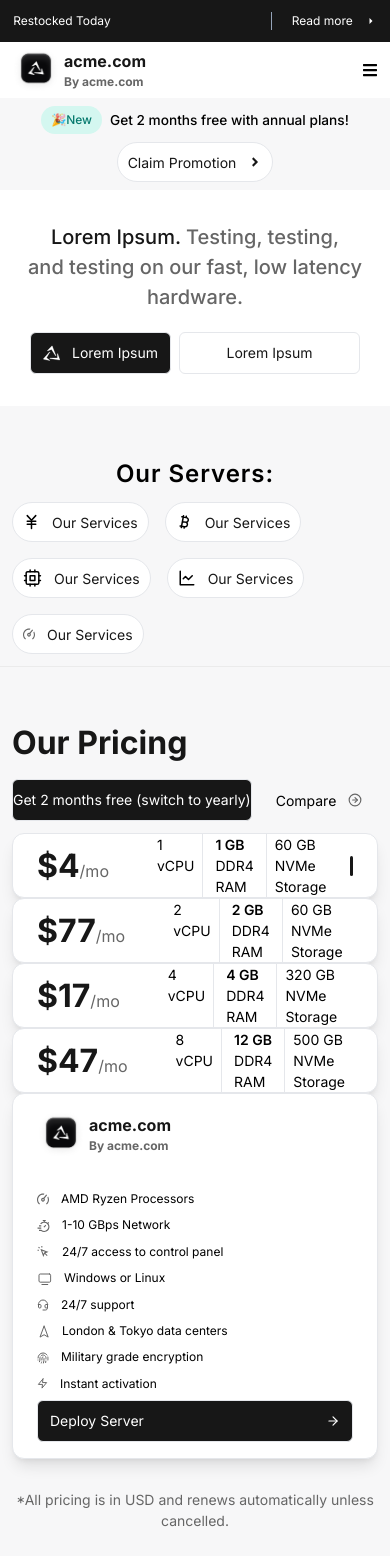
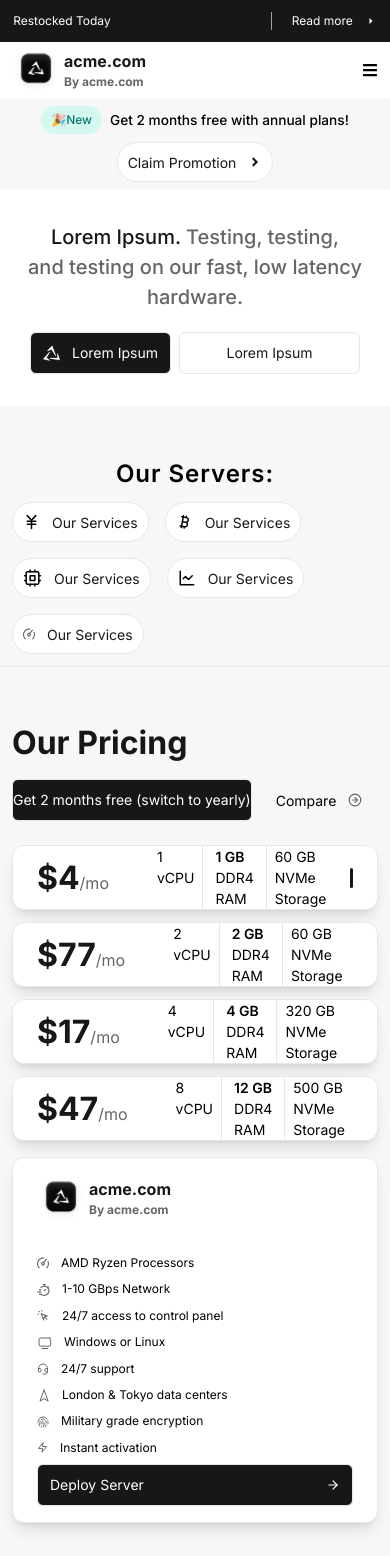
Before and after one commit to riajulpro/acme-rp, a Next.js app: page / in a window 390 px wide. Shown: the top 1556 px of the page. Built offline with nearby package versions, Linux system fonts and the light colour scheme.

Commit message:
Adding space into the pricing section

```diff
--- a/src/components/ui/Pricing.jsx
+++ b/src/components/ui/Pricing.jsx
@@ -20,8 +20,8 @@ const Pricing = () => {
       <h1 className="text-[32px] font-bold text-primaryColor mb-3">
         Our Pricing
       </h1>
-      <div className="flex flex-col lg:flex-row lg:gap-8">
-        <div className="flex-1 flex flex-col lg:gap-[10px]">
+      <div className="flex flex-col lg:flex-row  gap-4 lg:gap-8">
+        <div className="flex-1 flex flex-col gap-3 lg:gap-[10px]">
           <div className="flex flex-wrap items-center gap-6 mb-3 lg:mb-9">
             <ActionButton variant="primary" padding="lg:px-[14px]">
               Get 2 months free (switch to yearly)
```
